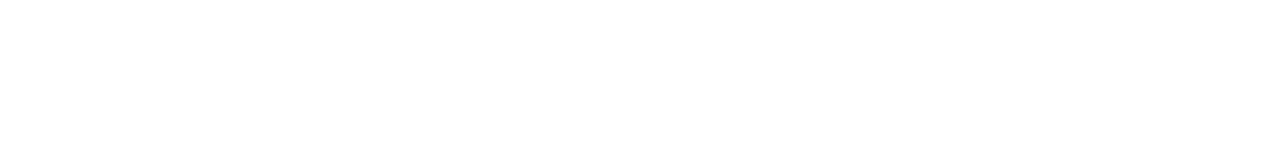
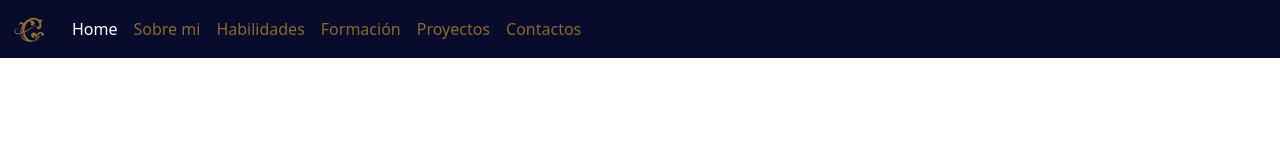
Before and after one commit to LucasCampMont/CV2, a plain HTML site: page index.html in a window 1280 px wide. Drawn offline with nearby package versions, Linux system fonts and the light colour scheme.

Commit message:
agrego barra de navegación

```diff
--- /dev/null
+++ b/assets/CSS/style.css
@@ -0,0 +1,12 @@
+/* *{
+    background-color: #080B2C;
+    color: #8A682E;
+} */
+
+.navbar.navbar.navbar-expand-lg{
+    background-color: #080B2C;
+}
+
+.navbar-nav > a{
+    color: #8A682E;
+}
--- a/index.html
+++ b/index.html
@@ -3,10 +3,43 @@
 <head>
     <meta charset="UTF-8">
     <meta name="viewport" content="width=device-width, initial-scale=1.0">
-    <title>Curriculum Vitae</title>
+    <title>Camila Pavez | Estudiante Desarrollador web</title>
+
+    <!-- Estilos -->
+    <link rel="stylesheet" href="./assets/CSS/style.css">
+
+    <!-- Libreria -->
     <link href="https://cdn.jsdelivr.net/npm/bootstrap@5.3.6/dist/css/bootstrap.min.css" rel="stylesheet" integrity="sha384-4Q6Gf2aSP4eDXB8Miphtr37CMZZQ5oXLH2yaXMJ2w8e2ZtHTl7GptT4jmndRuHDT" crossorigin="anonymous">
+
+    <!-- favicon -->
+    <link rel="icon" type="image.png" href="./assets/favicon/favicon-32x32.png">
+
 </head>
 <body>
+    <header>
+        <nav class="navbar navbar-expand-lg">
+            <div class="container-fluid">
+                <a class="navbar-brand" href="#"><img class="logo" src="./assets/images/LOGO 30x36.jpg" alt="logo de curriculum"></a>
+                <button class="navbar-toggler" type="button" data-bs-toggle="collapse" data-bs-target="#navbarNavAltMarkup" aria-controls="navbarNavAltMarkup" aria-expanded="false" aria-label="Toggle navigation">
+                    <span class="navbar-toggler-icon"></span>
+                </button>
+                <div class="collapse navbar-collapse" id="navbarNavAltMarkup">
+                    <div class="navbar-nav">
+                        <a class="nav-link active text-white" aria-current="page" href="#">Home</a>
+                        <a class="nav-link" href="#">Sobre mi</a>
+                        <a class="nav-link" href="#">Habilidades</a>
+                        <a class="nav-link" href="#">Formación</a>
+                        <a class="nav-link" href="#">Proyectos</a>
+                        <a class="nav-link" href="#">Contactos</a>
+                    </div>
+                </div>
+            </div>
+        </nav>
+    </header>
+
+
+
+    <!-- archivo bootstrap -->
     <script src="https://cdn.jsdelivr.net/npm/bootstrap@5.3.6/dist/js/bootstrap.bundle.min.js" integrity="sha384-j1CDi7MgGQ12Z7Qab0qlWQ/Qqz24Gc6BM0thvEMVjHnfYGF0rmFCozFSxQBxwHKO" crossorigin="anonymous"></script>
 </body>
 </html>
```
Also changed, not shown: assets/favicon/LOGO-fotor-20250611173628.jpg (added), assets/favicon/favicon-16x16.png (added), assets/favicon/favicon-32x32.png (added), assets/images/LOGO 30x36.jpg (added), assets/images/LOGO.jpg (added).
